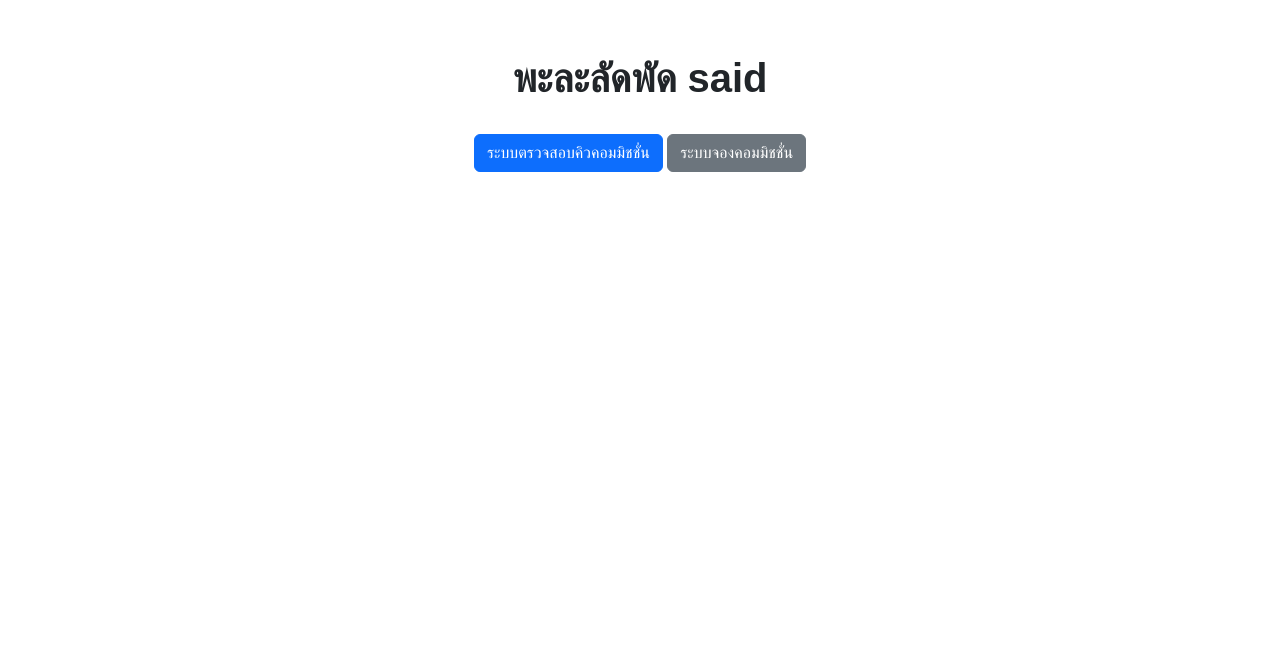
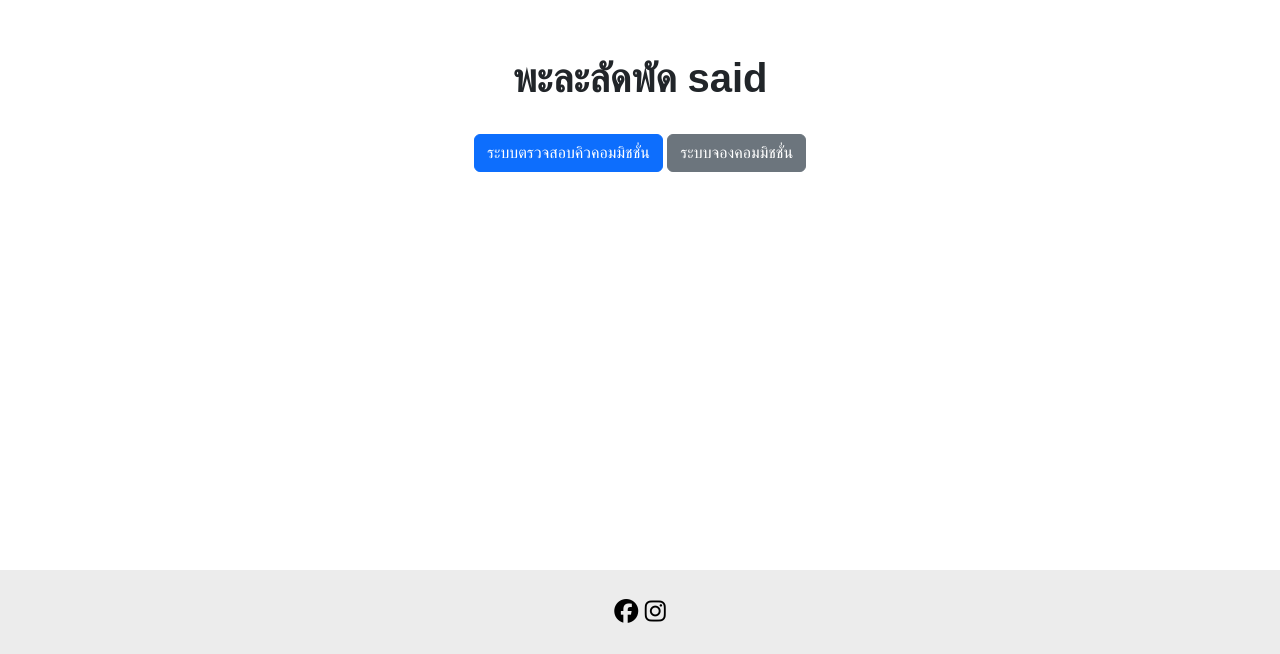
Before and after one commit to pattooooo/palalatpat, a plain HTML site: page index.html in a window 1280 px wide. Shown: the part 146-800 px from the top of the page. Drawn offline with nearby package versions, Linux system fonts and the light colour scheme; a web font is replaced by a local one.

Commit message:
Add files via upload

```diff
--- a/index.html
+++ b/index.html
@@ -1,6 +1,7 @@
 <!DOCTYPE html>
 <html lang="en">
 <head>
+    <script src="https://kit.fontawesome.com/0c58b762f7.js" crossorigin="anonymous"></script>
     <meta charset="UTF-8">
     <meta name="viewport" content="width=device-width, initial-scale=1.0">
     <title>Palalatpat</title>
@@ -17,5 +18,10 @@
         <a href="cmsqueue.html"><button class="btn btn-primary">ระบบตรวจสอบคิวคอมมิชชั่น</button></a>
         <button class="btn btn-secondary" title="ยังไม่เปิดให้บริการ">ระบบจองคอมมิชชั่น</button>
     </div>
+
+    <footer>
+        <a href="http://www.facebook.com/niratchapol" target="_blank" rel="noopener noreferrer"><i class="fa-brands fa-facebook" style="color: black;"></i></a>
+        <a href="https://www.instagram.com/pattoooart" target="_blank" rel="noopener noreferrer"><i class="fa-brands fa-instagram" style="color: black;"></i></a>
+    </footer>
 </body>
 </html>
--- a/style.css
+++ b/style.css
@@ -22,3 +22,15 @@ body, th, td {
     padding: 5px;
     border-radius: 100%;
 }
+
+footer {
+    position: fixed;
+    left: 0;
+    bottom: 0;
+    width: 100%;
+    background-color: rgb(236, 236, 236);
+    padding: 1em;
+    font-size: 1.5em;
+    text-align: center;
+    font-weight: 600;
+}
```
Also changed, not shown: cmsqueue.html (+1 -1 lines).
